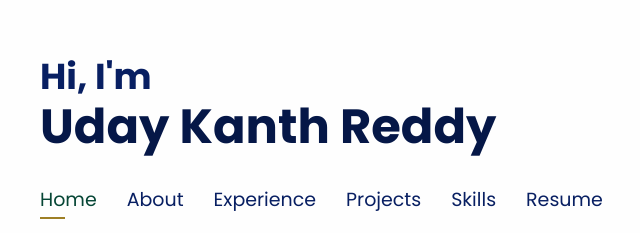
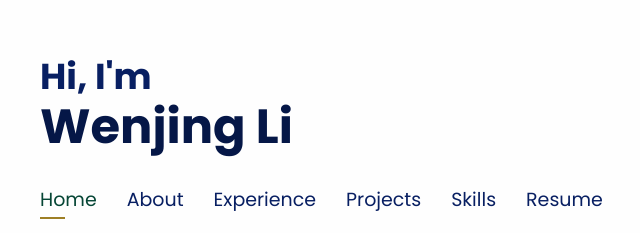
Before and after one commit to WenjingLi2036/WenjingLi2036.github.io, a plain HTML site: page index.html in a window 1280 px wide. Shown: the part 223-456 px from the top of the page, without its empty margins (45-685 px from the left). Drawn offline with nearby package versions, Linux system fonts and the light colour scheme.

Commit message:
Update index.html

```diff
--- a/index.html
+++ b/index.html
@@ -86,7 +86,7 @@
         >
           Hi, I'm
         </h4>
-        <h1><a href="index.html" id="full-name">Uday Kanth Reddy</a></h1>
+        <h1><a href="index.html" id="full-name">Wenjing Li</a></h1>
         <!-- <h2 style="color: #fff">
           I'm <span class="typing" style="color: #12d640"></span>
         </h2> -->
```
